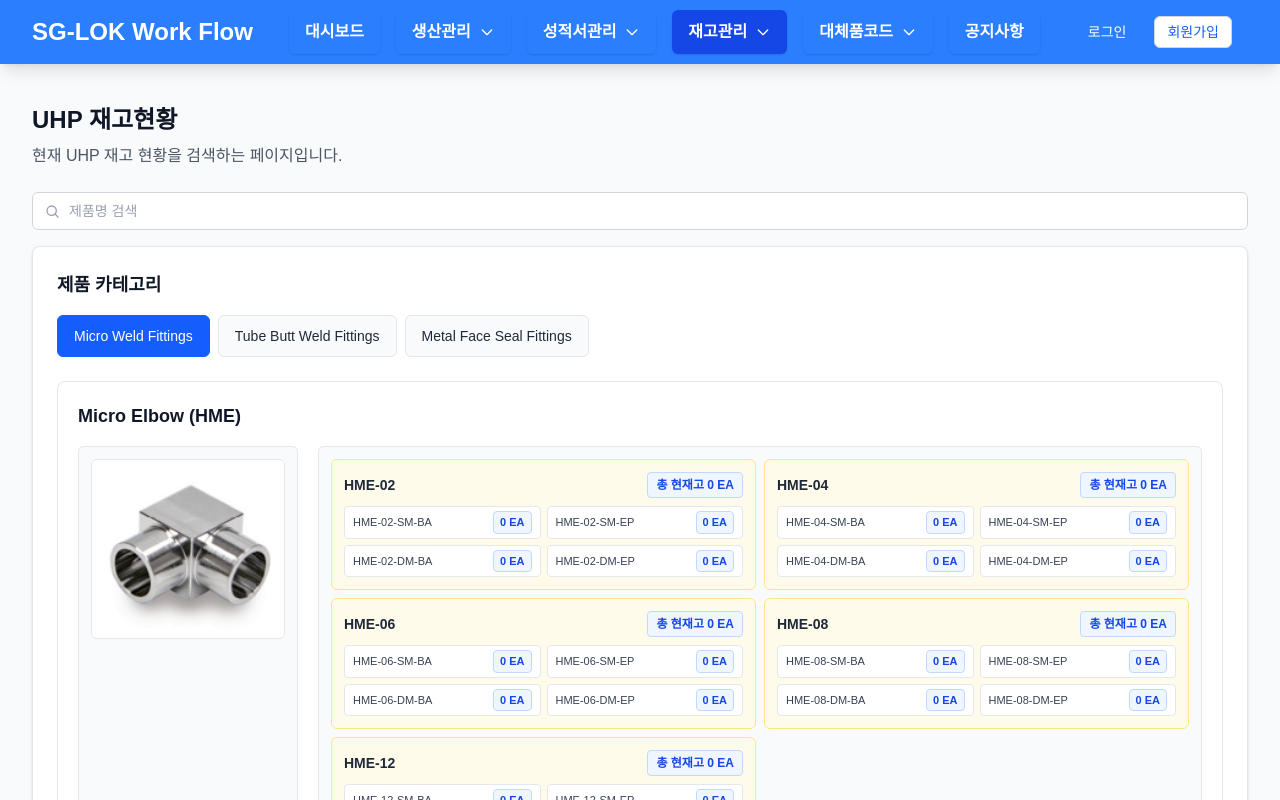
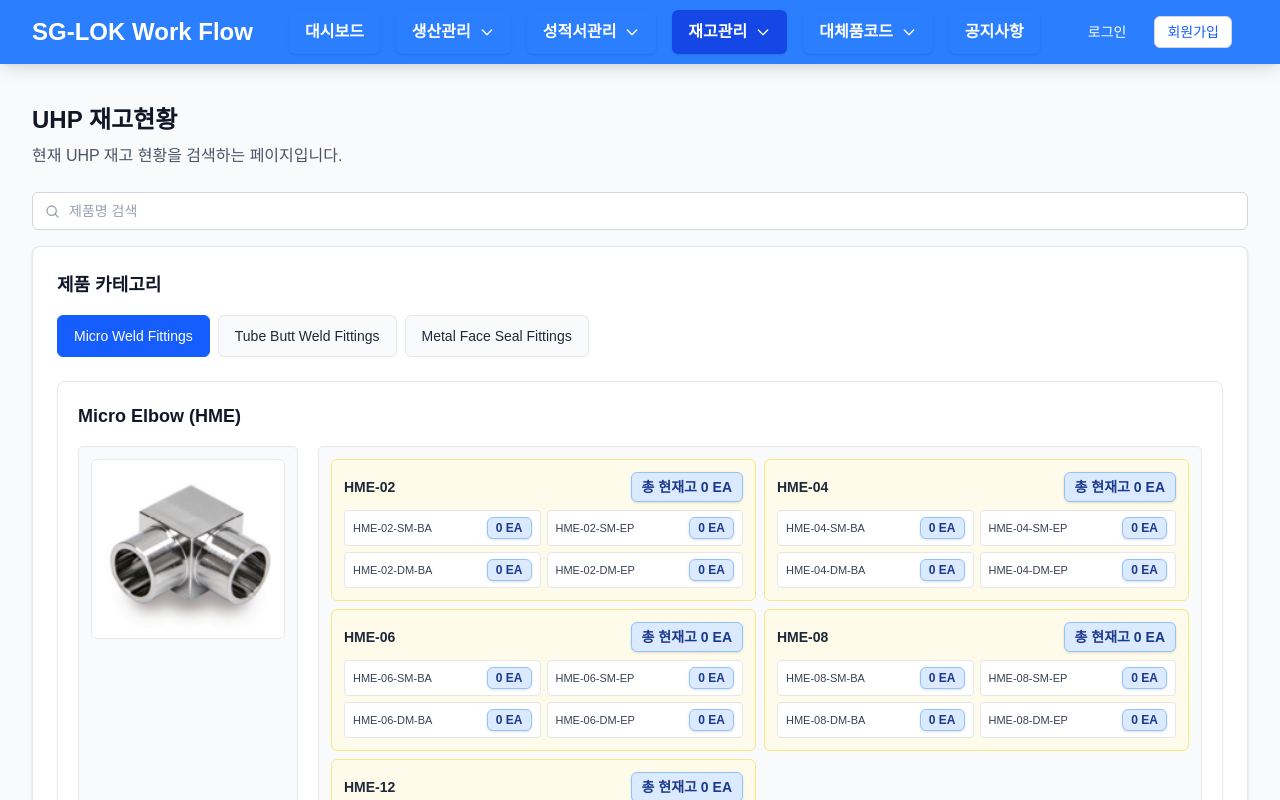
Before and after one commit to clubbob/SG-LOK, a Next.js app: page /inventory/status in a window 1280 px wide. Shown: the top 800 px of the page. Built offline with nearby package versions, Linux system fonts and the light colour scheme; no server answers; the database is empty.

Commit message:
UI 개선

```diff
--- a/src/app/admin/inventory/status/page.tsx
+++ b/src/app/admin/inventory/status/page.tsx
@@ -1173,7 +1173,7 @@ export default function AdminInventoryStatusPage() {
       productName,
       itemCode,
       variantCode: defaultVariant?.code ?? '',
-      actualStockInput: defaultVariant ? String(defaultVariant.currentStock) : '',
+      actualStockInput: '',
       reasonInput: '',
     });
     setAdjustmentFormError('');
@@ -2470,9 +2470,7 @@ export default function AdminInventoryStatusPage() {
                         return {
                           ...prev,
                           variantCode: e.target.value,
-                          actualStockInput: selectedVariant
-                            ? String(selectedVariant.currentStock)
-                            : prev.actualStockInput,
+                          actualStockInput: '',
                         };
                       })
                     }
--- a/src/app/inventory/status/page.tsx
+++ b/src/app/inventory/status/page.tsx
@@ -397,7 +397,13 @@ function InventoryStatusPageContent() {
                             <div className="flex items-center justify-between gap-2">
                               <p className="text-sm font-semibold text-gray-800">{item.code}</p>
                               <span
-                                className="rounded border border-blue-200 bg-blue-50 px-2 py-1 text-xs font-semibold text-blue-700"
+                                className={`rounded-md px-2.5 py-1 text-sm font-bold shadow-sm ${
+                                  (item.variants && item.variants.length > 0
+                                    ? item.variants.reduce((sum, variant) => sum + variant.currentStock, 0)
+                                    : item.currentStock) > 0
+                                    ? 'border-2 border-emerald-600 bg-emerald-100 text-emerald-900 ring-1 ring-emerald-300'
+                                    : 'border border-blue-300 bg-blue-100 text-blue-900'
+                                }`}
                               >
                                 총 현재고{' '}
                                 {item.variants && item.variants.length > 0
@@ -422,11 +428,17 @@ function InventoryStatusPageContent() {
                                     return (
                                       <div
                                         key={variant.code}
-                                        className="rounded border border-gray-200 bg-white px-2 py-1 text-[11px]"
+                                        className="rounded border border-gray-200 bg-white px-2 py-1.5 text-[11px]"
                                       >
                                         <div className="flex items-center justify-between gap-1">
                                           <span className="font-medium text-gray-700">{variant.code}</span>
-                                          <span className="rounded border border-blue-200 bg-blue-50 px-1.5 py-0.5 font-semibold text-blue-700">
+                                          <span
+                                            className={`rounded-md px-2 py-0.5 text-xs font-bold shadow-sm ${
+                                              variant.currentStock > 0
+                                                ? 'border-2 border-emerald-600 bg-emerald-100 text-emerald-900 ring-1 ring-emerald-300'
+                                                : 'border border-blue-300 bg-blue-100 text-blue-900'
+                                            }`}
+                                          >
                                             {variant.currentStock} {variant.unit}
                                           </span>
                                         </div>
--- a/src/components/admin/inventory/AdminUhpInventoryProductCard.tsx
+++ b/src/components/admin/inventory/AdminUhpInventoryProductCard.tsx
@@ -96,7 +96,13 @@ export function AdminUhpInventoryProductCard({
                 <div className="flex items-center justify-between gap-2">
                   <p className="text-sm font-semibold text-gray-800">{item.code}</p>
                   <div className="flex flex-wrap items-center gap-2">
-                    <span className="rounded border border-blue-200 bg-blue-50 px-2 py-1 text-xs font-semibold text-blue-700">
+                    <span
+                      className={`rounded-md px-2.5 py-1 text-sm font-bold shadow-sm ${
+                        currentStock > 0
+                          ? 'border-2 border-emerald-600 bg-emerald-100 text-emerald-900 ring-1 ring-emerald-300'
+                          : 'border border-blue-300 bg-blue-100 text-blue-900'
+                      }`}
+                    >
                       총 현재고 {currentStock} {item.unit}
                     </span>
                     <button
@@ -130,7 +136,13 @@ export function AdminUhpInventoryProductCard({
                             <div className="flex items-center justify-between gap-1">
                               <span className="font-medium text-gray-700">{variant.code}</span>
                               <div className="flex items-center gap-1">
-                                <span className="rounded border border-blue-200 bg-blue-50 px-1.5 py-0.5 font-semibold text-blue-700">
+                              <span
+                                className={`rounded-md px-2 py-0.5 text-xs font-bold shadow-sm ${
+                                  variant.currentStock > 0
+                                    ? 'border-2 border-emerald-600 bg-emerald-100 text-emerald-900 ring-1 ring-emerald-300'
+                                    : 'border border-blue-300 bg-blue-100 text-blue-900'
+                                }`}
+                              >
                                   {variant.currentStock} {variant.unit}
                                 </span>
                                 <button
```
